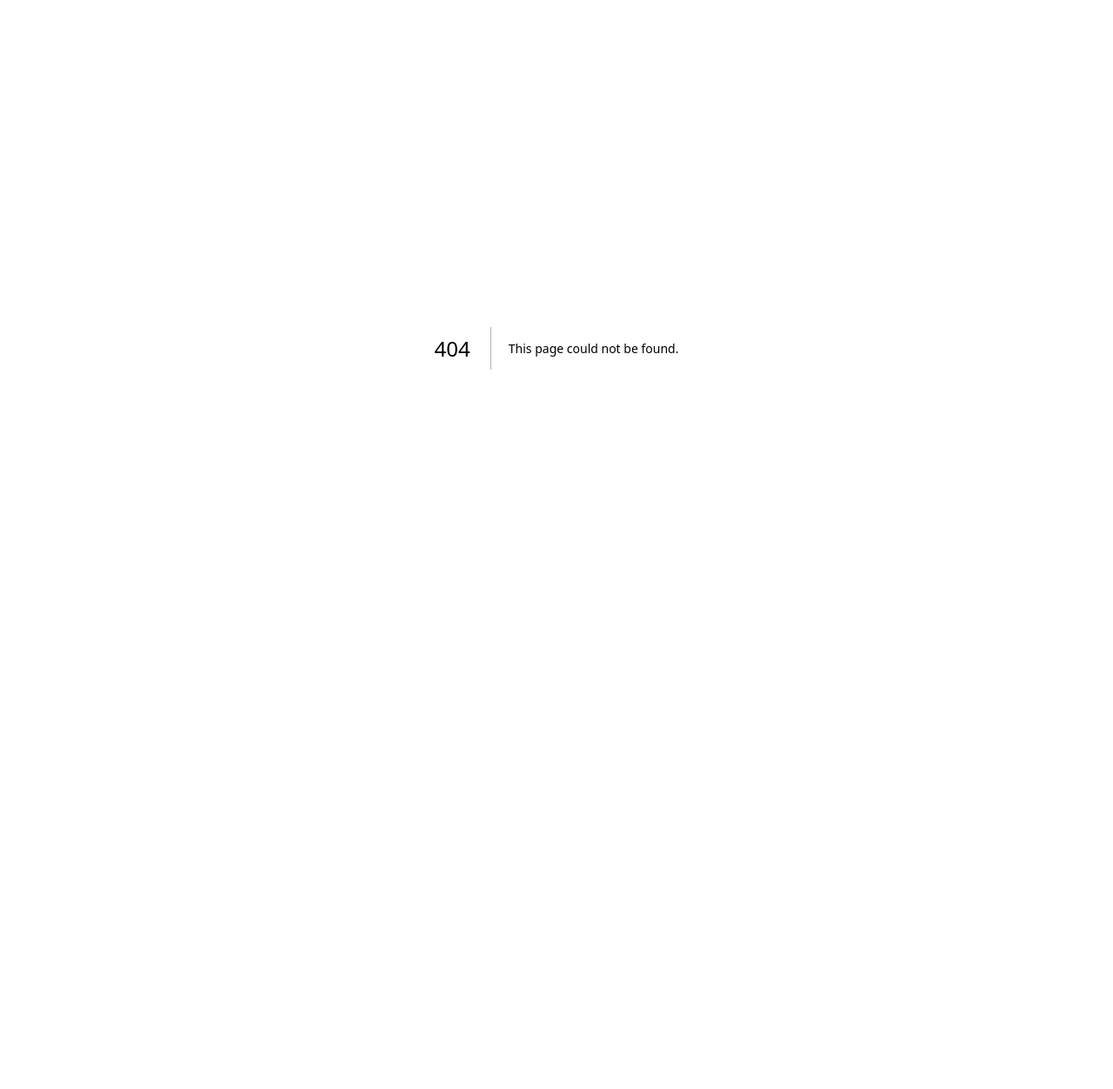
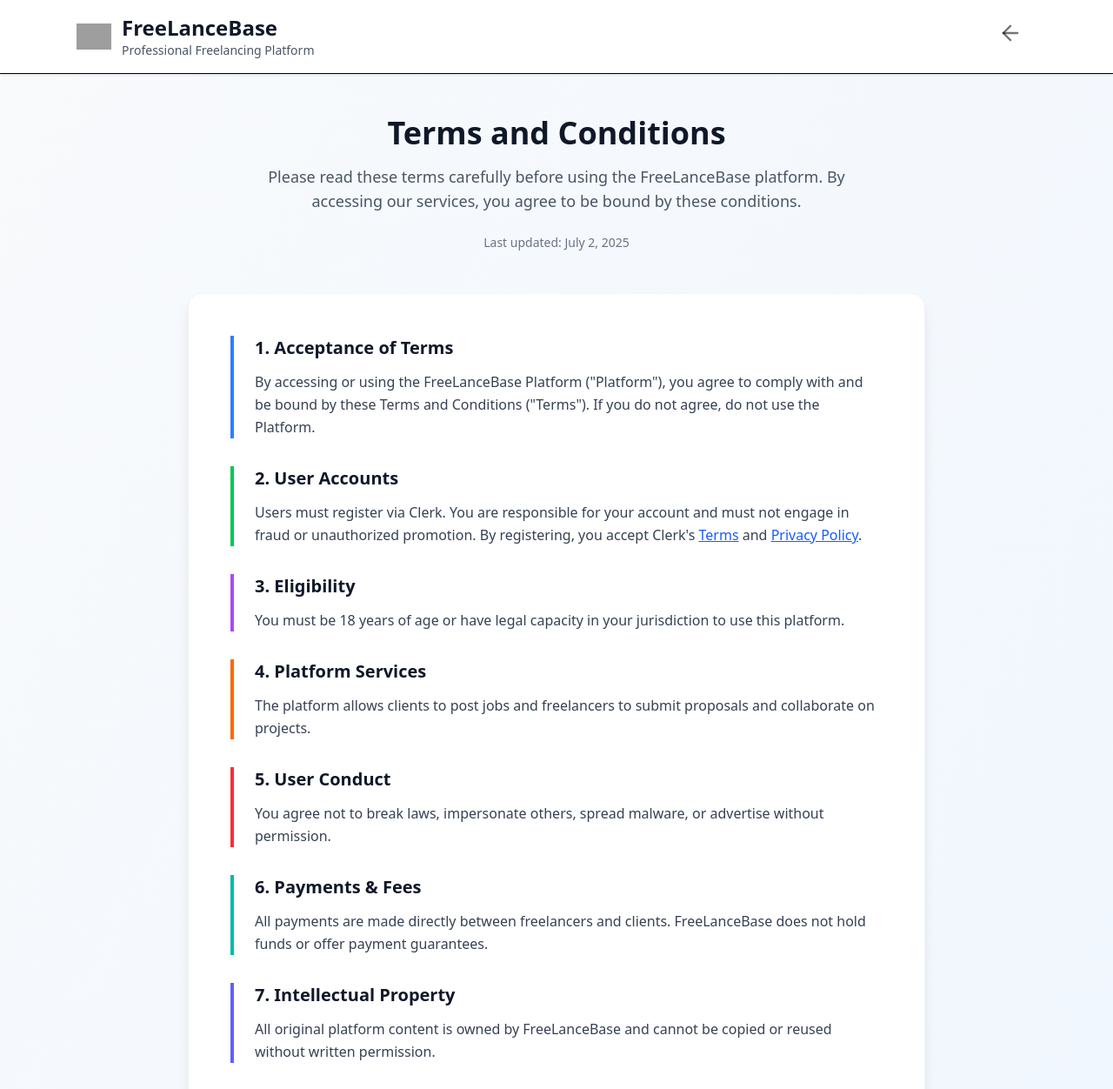
Before and after one commit to mohitjoer/freelance-web, a Next.js app: page /terms in a window 1280 px wide. Before the commit this address had no page. Shown: the top 1252 px of the page at 87% size. Before the commit the page ends 800 px from the top, so only its background shows below. Built offline with nearby package versions, Linux system fonts and the light colour scheme; grey boxes are pictures that could not be loaded.

Commit message:
commit	modified:   src/app/onboarding/page.tsx commit	new file:   src/app/privacy/page.tsx commit	new file:   src/app/terms/page.tsx

```diff
--- a/src/app/onboarding/page.tsx
+++ b/src/app/onboarding/page.tsx
@@ -112,6 +112,8 @@
             src="https://res.cloudinary.com/dipugmopt/image/upload/v1753531097/ChatGPT_Image_Jul_26_2025_05_27_45_PM_fklgic.png"
             alt="Professional workspace"
             className="w-full h-full object-cover"
+            width={1000}
+            height={1000}
           />
           <div className="absolute bottom-8 left-8 right-8 z-20 bg-white/80 rounded-2xl p-3 text-neutral-600">
             <h2 className="text-2xl font-bold mb-2">Welcome to <span className='text-sky-800'>FreeLanceBase</span> Network</h2>
@@ -374,6 +376,8 @@
             src="https://res.cloudinary.com/dipugmopt/image/upload/v1753531097/ChatGPT_Image_Jul_26_2025_05_27_45_PM_fklgic.png"
             alt="Professional workspace"
             className="w-full h-full object-cover opacity-10"
+            width={100}
+            height={100}
           />
         </div>
       </div>
--- /dev/null
+++ b/src/app/privacy/page.tsx
@@ -0,0 +1,6 @@
+function page() {
+  return (
+    <div>page</div>
+  )
+}
+export default page
--- /dev/null
+++ b/src/app/terms/page.tsx
@@ -0,0 +1,207 @@
+import Image from 'next/image';
+import React from 'react';
+import BackButton from '@/components/backbutton';
+
+export default function TermsPage() {
+  return (
+    <div className="min-h-screen bg-gradient-to-br from-slate-50 to-blue-50">
+      {/* Header */}
+      <header className="bg-white shadow-sm border-b">
+        <div className="max-w-6xl mx-auto px-6 py-4 flex flex-row justify-between">
+          <div className="flex items-center space-x-3">
+            <Image
+              src="https://res.cloudinary.com/dipugmopt/image/upload/v1753371311/ChatGPT_Image_Jul_24_2025_09_04_04_PM_odujhi.png"
+              alt="FreeLanceBase Logo"
+              className="h-10 w-10 object-contain"
+              width={100}
+              height={100}
+            />
+            <div>
+              <h1 className="text-2xl font-bold text-gray-900">FreeLanceBase</h1>
+              <p className="text-sm text-gray-600">Professional Freelancing Platform</p>
+            </div>
+          </div>
+          <div>
+            <BackButton/>
+          </div>
+        </div>
+      </header>
+
+      {/* Main Content */}
+      <main className="max-w-4xl mx-auto px-6 py-12">
+        {/* Page Title */}
+        <div className="text-center mb-12">
+          <h1 className="text-4xl font-bold text-gray-900 mb-4">Terms and Conditions</h1>
+          <p className="text-lg text-gray-600 max-w-2xl mx-auto">
+            Please read these terms carefully before using the FreeLanceBase platform.
+            By accessing our services, you agree to be bound by these conditions.
+          </p>
+          <div className="mt-6 text-sm text-gray-500">
+            Last updated: {new Date().toLocaleDateString('en-US', {
+              year: 'numeric',
+              month: 'long',
+              day: 'numeric'
+            })}
+          </div>
+        </div>
+
+        {/* Terms Content */}
+        <div className="bg-white rounded-2xl shadow-lg border border-gray-100 p-8 lg:p-12">
+          <div className="space-y-8">
+
+            <div className="border-l-4 border-blue-500 pl-6">
+              <h2 className="text-xl font-semibold text-gray-900 mb-3">1. Acceptance of Terms</h2>
+              <p className="text-gray-700 leading-relaxed">
+                By accessing or using the FreeLanceBase Platform (&quot;Platform&quot;), you agree to comply with and be bound by these Terms and Conditions (&quot;Terms&quot;). If you do not agree, do not use the Platform.
+              </p>
+            </div>
+
+            <div className="border-l-4 border-green-500 pl-6">
+              <h2 className="text-xl font-semibold text-gray-900 mb-3">2. User Accounts</h2>
+              <p className="text-gray-700 leading-relaxed">
+                Users must register via Clerk. You are responsible for your account and must not engage in fraud or unauthorized promotion. By registering, you accept Clerk&apos;s{' '}
+                <a
+                  className="text-blue-600 hover:text-blue-800 underline transition-colors"
+                  href="https://clerk.com/terms"
+                  target="_blank"
+                  rel="noopener noreferrer"
+                >
+                  Terms
+                </a>{' '}
+                and{' '}
+                <a
+                  className="text-blue-600 hover:text-blue-800 underline transition-colors"
+                  href="https://clerk.com/privacy"
+                  target="_blank"
+                  rel="noopener noreferrer"
+                >
+                  Privacy Policy
+                </a>.
+              </p>
+            </div>
+
+            <div className="border-l-4 border-purple-500 pl-6">
+              <h2 className="text-xl font-semibold text-gray-900 mb-3">3. Eligibility</h2>
+              <p className="text-gray-700 leading-relaxed">
+                You must be 18 years of age or have legal capacity in your jurisdiction to use this platform.
+              </p>
+            </div>
+
+            <div className="border-l-4 border-orange-500 pl-6">
+              <h2 className="text-xl font-semibold text-gray-900 mb-3">4. Platform Services</h2>
+              <p className="text-gray-700 leading-relaxed">
+                The platform allows clients to post jobs and freelancers to submit proposals and collaborate on projects.
+              </p>
+            </div>
+
+            <div className="border-l-4 border-red-500 pl-6">
+              <h2 className="text-xl font-semibold text-gray-900 mb-3">5. User Conduct</h2>
+              <p className="text-gray-700 leading-relaxed">
+                You agree not to break laws, impersonate others, spread malware, or advertise without permission.
+              </p>
+            </div>
+
+            <div className="border-l-4 border-teal-500 pl-6">
+              <h2 className="text-xl font-semibold text-gray-900 mb-3">6. Payments & Fees</h2>
+              <p className="text-gray-700 leading-relaxed">
+                All payments are made directly between freelancers and clients. FreeLanceBase does not hold funds or offer payment guarantees.
+              </p>
+            </div>
+
+            <div className="border-l-4 border-indigo-500 pl-6">
+              <h2 className="text-xl font-semibold text-gray-900 mb-3">7. Intellectual Property</h2>
+              <p className="text-gray-700 leading-relaxed">
+                All original platform content is owned by FreeLanceBase and cannot be copied or reused without written permission.
+              </p>
+            </div>
+
+            <div className="border-l-4 border-pink-500 pl-6">
+              <h2 className="text-xl font-semibold text-gray-900 mb-3">8. Termination</h2>
+              <p className="text-gray-700 leading-relaxed">
+                We may suspend or terminate accounts that violate our policies without prior notice.
+              </p>
+            </div>
+
+            <div className="border-l-4 border-yellow-500 pl-6">
+              <h2 className="text-xl font-semibold text-gray-900 mb-3">9. Limitation of Liability</h2>
+              <p className="text-gray-700 leading-relaxed">
+                We are not liable for indirect or consequential damages. Use the platform at your own risk.
+              </p>
+            </div>
+
+            <div className="border-l-4 border-cyan-500 pl-6">
+              <h2 className="text-xl font-semibold text-gray-900 mb-3">10. Dispute Resolution</h2>
+              <p className="text-gray-700 leading-relaxed">
+                Users are encouraged to resolve issues directly. Mediation by us is optional and not guaranteed.
+              </p>
+            </div>
+
+            <div className="border-l-4 border-lime-500 pl-6">
+              <h2 className="text-xl font-semibold text-gray-900 mb-3">11. Third-Party Disclaimer</h2>
+              <p className="text-gray-700 leading-relaxed">
+                Authentication is managed by Clerk. We are not liable for issues related to Clerk&apos;s services.
+              </p>
+            </div>
+
+            <div className="border-l-4 border-emerald-500 pl-6">
+              <h2 className="text-xl font-semibold text-gray-900 mb-3">12. Privacy Policy</h2>
+              <p className="text-gray-700 leading-relaxed">
+                Please refer to our Privacy Policy for detailed information on how we handle your personal data.
+              </p>
+            </div>
+
+            <div className="border-l-4 border-rose-500 pl-6">
+              <h2 className="text-xl font-semibold text-gray-900 mb-3">13. Modifications</h2>
+              <p className="text-gray-700 leading-relaxed">
+                Terms may be updated at any time. Continued use of the platform constitutes acceptance of any changes.
+              </p>
+            </div>
+
+            <div className="border-l-4 border-violet-500 pl-6">
+              <h2 className="text-xl font-semibold text-gray-900 mb-3">14. Governing Law</h2>
+              <p className="text-gray-700 leading-relaxed">
+                These Terms are governed by the laws of India and any disputes will be resolved in Indian courts.
+              </p>
+            </div>
+
+            <div className="border-l-4 border-slate-500 pl-6">
+              <h2 className="text-xl font-semibold text-gray-900 mb-3">15. Contact Information</h2>
+              <p className="text-gray-700 leading-relaxed">
+                For questions about these Terms & Conditions, please contact us at{' '}
+                <a
+                  className="text-blue-600 hover:text-blue-800 underline transition-colors"
+                  href="mailto:support@freelancebase.com"
+                >
+                  support@freelancebase.com
+                </a>
+              </p>
+            </div>
+
+          </div>
+        </div>
+
+      </main>
+
+      {/* Footer */}
+      <footer className="bg-gray-900 text-white py-8 mt-16">
+        <div className="max-w-6xl mx-auto px-6">
+          <div className="flex items-center justify-between">
+            <div className="flex items-center space-x-3">
+              <Image
+                src="https://res.cloudinary.com/dipugmopt/image/upload/v1753371311/ChatGPT_Image_Jul_24_2025_09_04_04_PM_odujhi.png"
+                alt="FreeLanceBase Logo"
+                className="h-8 w-8 object-contain"
+                width={100}
+                height={100}
+              />
+              <span className="text-lg font-semibold">FreeLanceBase</span>
+            </div>
+            <div className="text-sm text-gray-400">
+              © 2025 FreeLanceBase.<br></br> All rights reserved.
+            </div>
+          </div>
+        </div>
+      </footer>
+    </div>
+  );
+}
```
